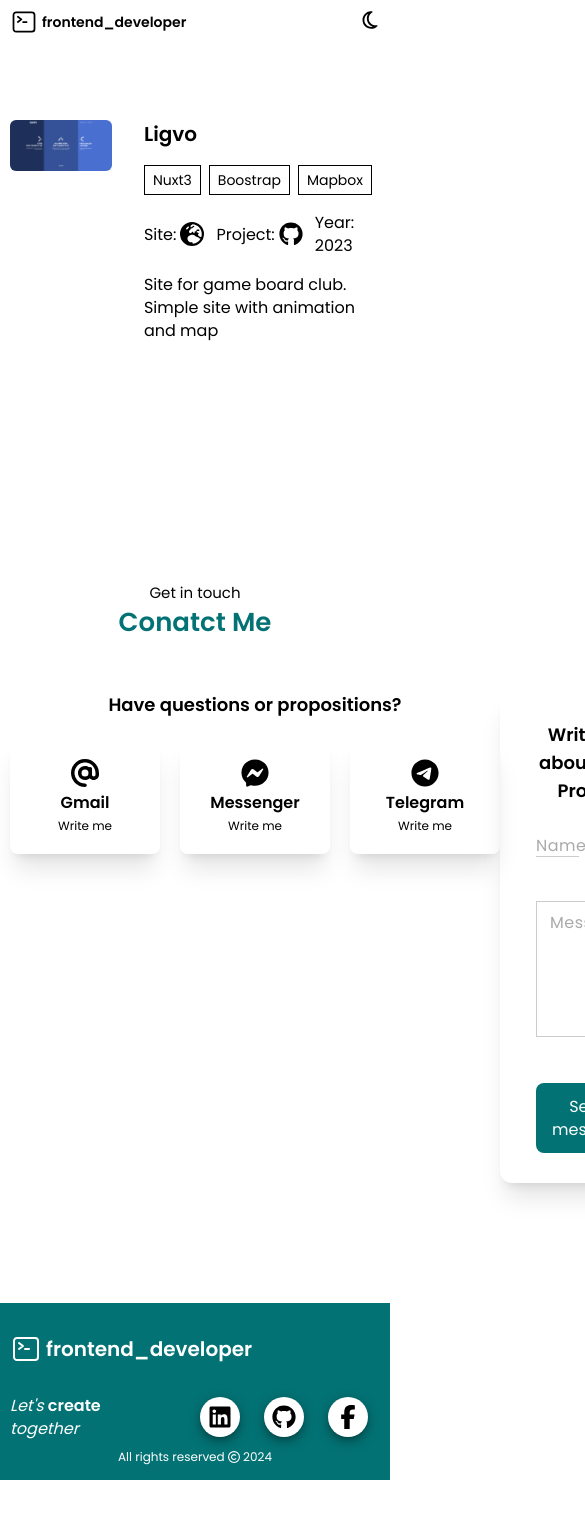
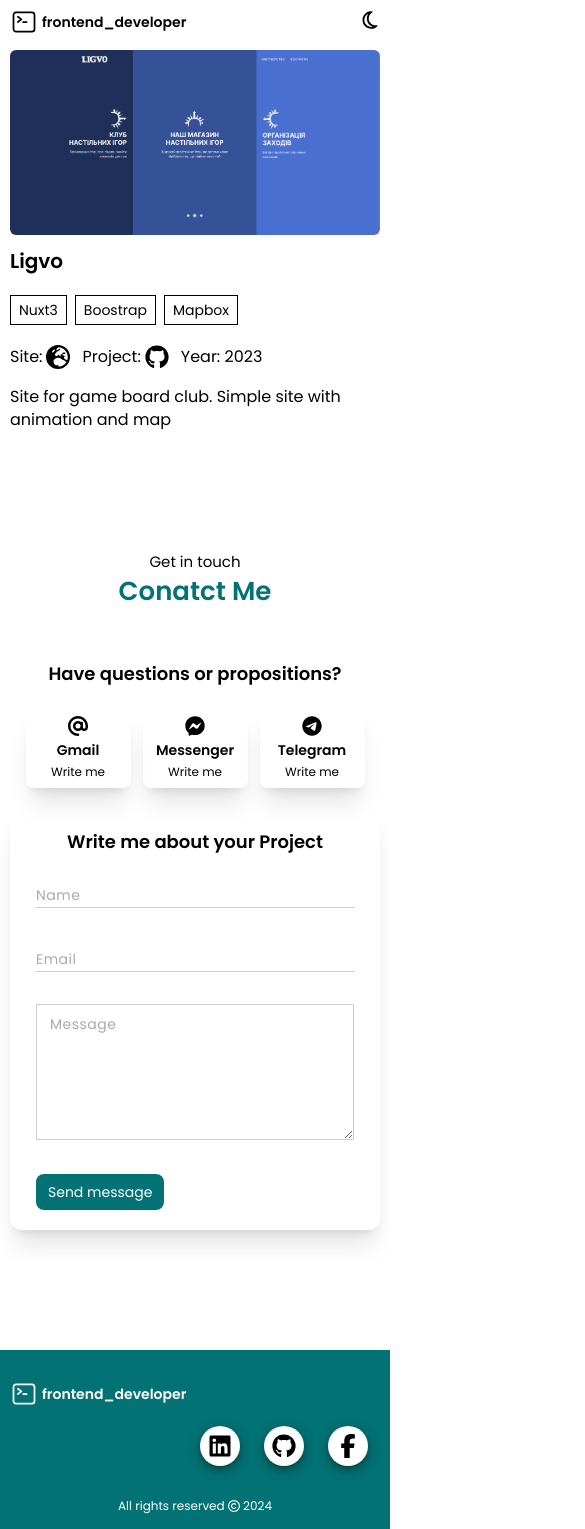
Before and after one commit to teddi90/cv_vue, a Vue app: page /works/01d5cabc-e0c5-42da-853d-7f167b16db36 in a window 390 px wide. Shown: the top 1529 px of the page, 585 px wide, since content can reach past the window. Before the commit the page ends 1480 px from the top, so only its background shows below. Built offline with nearby package versions, Linux system fonts and the light colour scheme.

Commit message:
started add animation to page

```diff
--- a/package.json
+++ b/package.json
@@ -16,6 +16,7 @@
     "@fortawesome/vue-fontawesome": "^3.0.6",
     "@vueuse/core": "^10.9.0",
     "axios": "^1.6.8",
+    "gsap": "^3.12.5",
     "pinia": "^2.1.7",
     "pinia-plugin-persistedstate": "^3.2.1",
     "uuid": "^9.0.1",
--- a/src/assets/main.css
+++ b/src/assets/main.css
@@ -73,6 +73,12 @@ body {
     }
 
 }
+.btn{
+    @apply text-sm md:text-base px-3 py-2 md:px-4 md:py-3
+}
+.btn__primary{
+    @apply text-sm md:text-base px-3 py-2 md:px-4 md:py-3
+}
 .container{
     @apply px-[10px] sm:max-w-[none] lg:max-w-[1200px];
 }
@@ -90,7 +96,7 @@ body {
     backdrop-filter: blur(5px);
 }
 .about__btn{
-    @apply flex mb-4 sm:mb-0 flex-col w-[120px] md:w-[130px] lg:w-[150px] items-center px-2 py-2 sm:p-2 md:p-4 lg:p-6 shadow-xl rounded-2xl dark:bg-darkBG hover:shadow-black transition ease-in duration-300;
+    @apply flex mb-4 sm:mb-0 flex-col w-[105px] sm:w-[120px] md:w-[130px] lg:w-[150px] items-center px-2 py-2 sm:p-2 md:p-4 lg:p-6 shadow-xl rounded-2xl dark:bg-darkBG hover:shadow-black transition ease-in duration-300;
 }
 .shadow-custom_black{
     @apply shadow-black;
@@ -115,6 +121,15 @@ body {
 }
 .work-card__date{
     @apply dark:text-white text-gray-500 opacity-0 text-xs group-hover:opacity-100 transition ease-in-out duration-300 whitespace-nowrap;
+}
+.contact-btn{
+    @apply flex flex-col justify-center w-[105px] sm:w-[115px] md:w-[125px] lg:w-[150px] items-center p-2 sm:p-3 md:p-4 lg:p-5 shadow-xl rounded-lg hover:shadow-black transition ease-in duration-300 dark:bg-darkBG;
+}
+.contact-bnt__title{
+    @apply text-sm sm:text-base font-semibold dark:text-white mb-1;
+}
+.contact-btn__img{
+    @apply w-5 h-5 sm:w-6 sm:h-6 lg:w-7 lg:h-7 mb-1 dark:text-white transition ease-in duration-300;
 }
 .input {
     color: #333;
@@ -157,6 +172,7 @@ body {
     transition: 0.3s;
     z-index: -1;
     letter-spacing: 0.5px;
+    @apply text-sm sm:text-base
 }
 
 .input:focus ~ .label, .has-content.input ~ .label {
@@ -250,6 +266,7 @@ body {
     transition: 0.3s;
     z-index: -1;
     letter-spacing: 0.5px;
+    @apply text-sm sm:text-base
 }
 
 .textarea:focus ~ label, .has-content.textarea ~ label {
--- a/src/components/Contacts.vue
+++ b/src/components/Contacts.vue
@@ -41,34 +41,34 @@ const sendMessage = (values, action) => {
     <span class="subtitle">Get in touch</span>
     <h2 class="title">Conatct Me</h2>
     <div class="container mx-auto">
-      <div class="flex">
-        <div class="flex-1 flex justify-center">
+      <div class="flex flex-wrap gap-3">
+        <div class="lg:flex-1 flex w-[100%] mb-2 lg:mb-0 justify-center">
           <div class="flex flex-col">
             <h3 class="text-lg font-semibold text-center mb-5 dark:text-white">Have questions or propositions?</h3>
-            <div class="flex space-x-5">
+            <div class="flex space-x-3 lg:space-x-5">
               <a href="mailto:slobodyanoleg5@gmail.com" target="_blank"
-                 class="flex group flex-col justify-center w-[150px] items-center p-5 shadow-xl rounded-lg hover:shadow-black transition ease-in duration-300 dark:bg-darkBG">
+                 class="contact-btn group">
                 <font-awesome-icon :icon="['fas', 'at']"
-                                   class="w-7 h-7 mb-1 dark:text-white group-hover:text-orange-600 transition ease-in duration-300"/>
-                <h3 class="font-semibold dark:text-white mb-1">Gmail</h3>
+                                   class="contact-btn__img group-hover:text-orange-600"/>
+                <h3 class="contact-bnt__title">Gmail</h3>
                 <span class="text-xs dark:text-white">
                   Write me
                 </span>
               </a>
               <a href="http://m.me/oleg510bodyan" target="_blank"
-                 class="flex group flex-col justify-center w-[150px] items-center p-5 shadow-xl rounded-lg hover:shadow-black transition ease-in duration-300 dark:bg-darkBG">
+                 class="contact-btn group">
                 <font-awesome-icon :icon="['fab', 'facebook-messenger']"
-                                   class="w-7 h-7 mb-1 dark:text-white group-hover:text-[#006AFF] transition ease-in duration-300"/>
-                <h3 class="font-semibold dark:text-white mb-1">Messenger</h3>
+                                   class="contact-btn__img group-hover:text-[#006AFF] "/>
+                <h3 class="contact-bnt__title">Messenger</h3>
                 <span class="text-xs dark:text-white">
                   Write me
                 </span>
               </a>
               <a href="https://t.me/teddi90" target="_blank"
-                 class="flex group flex-col justify-center w-[150px] items-center p-5 shadow-xl rounded-lg hover:shadow-black transition ease-in duration-300 dark:bg-darkBG">
+                 class="contact-btn group">
                 <font-awesome-icon :icon="['fab', 'telegram']"
-                                   class="w-7 h-7 mb-1 dark:text-white group-hover:text-[#0088cc] transition ease-in duration-300"/>
-                <h3 class="font-semibold dark:text-white mb-1">Telegram</h3>
+                                   class="contact-btn__img group-hover:text-[#0088cc] "/>
+                <h3 class="contact-bnt__title">Telegram</h3>
                 <span class="text-xs dark:text-white">
                   Write me
                 </span>
@@ -76,38 +76,38 @@ const sendMessage = (values, action) => {
             </div>
           </div>
         </div>
-        <div class="flex-1">
-          <div class="rounded-xl shadow-xl py-[30px] px-[20px] hover:shadow-black transition ease-in duration-300 dark:bg-darkBG">
+        <div class="lg:flex-1 w-[100%]">
+          <div class="rounded-xl shadow-xl py-[20px] px-[10px] sm:py-[25px] sm:px-[15px] md:py-[30px] md:px-[20px] hover:shadow-black transition ease-in duration-300 dark:bg-darkBG">
             <h3 class="text-lg font-semibold text-center mb-5 dark:text-white">Write me about your Project</h3>
             <Form @submit="sendMessage"
                   :validation-schema="sendMessageSchema"
                   v-slot="{errors}"
-                  class="px-4">
-              <div class="flex justify-between mb-5 gap-5">
-                <div class="relative mb-6">
+                  class="px-4 ">
+              <div class="md:flex md:justify-between mb-8 md:mb-5 gap-5">
+                <div class="relative w-[100%] mb-8 md:mb-6">
                   <Field  v-model="userName"
                       name="name" type="text"
                          class="input"/>
                   <label v-if="!userName" class="label">Name</label>
                   <span class="focus-border"/>
-                  <span class="absolute -bottom-5 left-0 text-xs text-red-700">{{ errors.name }}</span>
+                  <span class="absolute -bottom-4 md:-bottom-5 left-0 text-xs text-red-700">{{ errors.name }}</span>
                 </div>
-                <div class="relative mb-6">
+                <div class="relative w-[100%] mb-8 md:mb-6">
                   <Field v-model="userEmail" name="email" type="email"
                          class="input"/>
                   <label v-if="!userEmail" class="label">Email</label>
                   <span class="focus-border"/>
-                  <span class="absolute -bottom-5 left-0 text-xs text-red-700">{{ errors.email }}</span>
+                  <span class="absolute -bottom-4 md:-bottom-5 left-0 text-xs text-red-700">{{ errors.email }}</span>
                 </div>
               </div>
-              <div class="relative mb-10">
+              <div class="relative mb-7 md:mb-10">
                 <Field v-model="userMessage" as="textarea" name="message" cols="30" rows="5"
                        class="textarea"/>
                 <label v-if="!userMessage" class="label">Message</label>
                 <span class="focus-border">
             	    <i></i>
                 </span>
-                <span class="absolute -bottom-5 left-0 text-xs text-red-700">{{ errors.message }}</span>
+                <span class="absolute -bottom-3 md:-bottom-4 left-0 text-xs text-red-700">{{ errors.message }}</span>
               </div>
               <button type="submit" class="btn">Send message</button>
             </Form>
--- a/src/components/Footer.vue
+++ b/src/components/Footer.vue
@@ -11,18 +11,18 @@ const isHomePage = computed(() => {
 <template>
   <footer class="bg-mainColor pt-[30px] pb-[15px]">
     <div class="container mx-auto">
-      <RouterLink :to="{name:'home'}" class="inline-flex  items-center text-white mb-5">
+      <RouterLink :to="{name:'home'}"  class="inline-flex text-white items-center transition-colors duration-300 ease-in-out">
         <svg xmlns="http://www.w3.org/2000/svg" fill="none" viewBox="0 0 24 24" stroke-width="1.5"
-             stroke="currentColor" class="w-8 h-8 inline-block mr-1">
+             stroke="currentColor" class="w-7 h-7 inline-block mr-1">
           <path stroke-linecap="round" stroke-linejoin="round"
                 d="m6.75 7.5 3 2.25-3 2.25m4.5 0h3m-9 8.25h13.5A2.25 2.25 0 0 0 21 18V6a2.25 2.25 0 0 0-2.25-2.25H5.25A2.25 2.25 0 0 0 3 6v12a2.25 2.25 0 0 0 2.25 2.25Z"/>
         </svg>
-        <span class="font-bold text-xl">frontend_developer</span>
+        <span class="font-bold text-sm sm:text-base">frontend_developer</span>
       </RouterLink>
       <div class="flex justify-end mb-40px">
 
-        <div class="flex items-center">
-          <p class="text-white mr-4 italic">Let's <span class="font-semibold not-italic">create</span> together</p>
+        <div class="flex items-center mb-5">
+          <p class="hidden lg:block text-white mr-4 italic">Let's <span class="font-semibold not-italic">create</span> together</p>
           <a href="https://linkedin.com/in/olegsloboydan"
              class="group flex items-center p-[8px] rounded-full shadow-black m-3 hover:shadow-lg bg-white transition duration-500 ease-in-out"
              target="_blank">
--- a/src/components/HeaderApp.vue
+++ b/src/components/HeaderApp.vue
@@ -7,6 +7,7 @@ const store=useSVStore();
 const currentSection = ref('home');
 const scrollY = ref(false);
 const router=useRouter();
+
 const isHomePage=computed(()=>{
   return router.currentRoute.value.name==='home'
 })
@@ -22,7 +23,6 @@ const watchScroll=() => {
   });
 }
 onMounted(() => {
-
   window.addEventListener("scroll",watchScroll );
 });
 onUnmounted(()=>{
--- a/src/views/index.vue
+++ b/src/views/index.vue
@@ -11,8 +11,8 @@ import Contacts from "@/components/Contacts.vue";
       <Hero/>
       <About/>
       <Skills/>
-<!--      <Works/>-->
-<!--      <Contacts/>-->
+      <Works/>
+      <Contacts/>
     </main>
 </template>
 
--- a/src/views/work.vue
+++ b/src/views/work.vue
@@ -20,17 +20,17 @@ onMounted(() => {
 
 <template>
   <main v-if="work">
-    <section class="py-[120px] dark:text-white dark:bg-black">
+    <section class="pt-[50px] md:pt-[80px] lg:pt-[100px] dark:text-white pb-0">
       <div class="container mx-auto">
-        <div class="flex gap-8">
-          <div class="flex-1">
+        <div class="flex flex-wrap md:gap-5 lg:gap-8">
+          <div class="md:flex-1 mb-3 md:mb-0">
             <img :src="`/src/assets/images/${work.image}`" class="rounded-md" :alt="work.name">
           </div>
-          <div class="flex-1">
+          <div class="md:flex-1">
             <h2 class="text-xl mb-5 font-bold">{{ work.name }}</h2>
-            <div class="mb-5">
+            <div class="mb-3 flex flex-wrap">
               <span v-for="technology in work.technologies"
-                    class="py-1 px-2 border border-black dark:border-white mr-2 text-sm">
+                    class="py-1 px-2 mb-2 border border-black dark:border-white mr-2 text-sm">
                 {{ technology }}
               </span>
             </div>
--- a/src/works.js
+++ b/src/works.js
@@ -70,7 +70,7 @@ export  default {
         {
             id:uuidv4(),
             type:'frontend',
-            name:'fooseeshoes',
+            name:'Fooseeshoes',
             image:'shoes.jpg',
             description:'Exam paper for an internship in the company. A fully responsive one-page store with a slider and banners that change content',
             link:'https://github.com/teddi90/fooseeshoes',
```
Also changed, not shown: src/components/About.vue (+4 -4 lines), src/components/Hero.vue (+61 -8 lines), src/components/Works.vue (+35 -14 lines), 1 other file (tests, documents, lock files or other folders).
